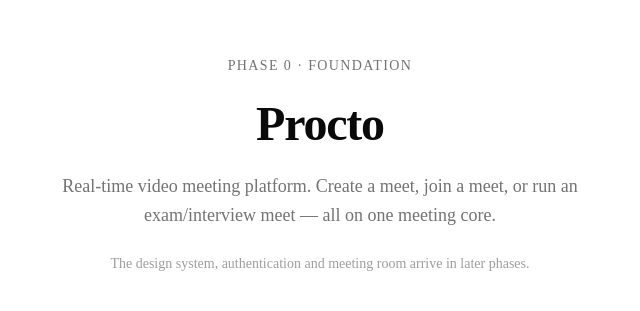
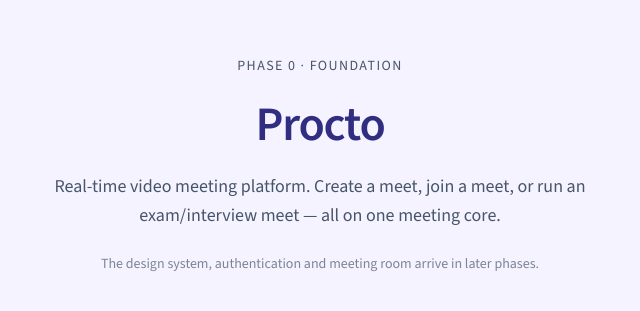
Before and after one commit to hasan19524/Proctra, a Next.js app in the folder frontend/: page / in a window 1280 px wide. Shown: the part 235-546 px from the top of the page, without its empty margins (320-960 px from the left). Built offline with nearby package versions, Linux system fonts and the light colour scheme.

Commit message:
feat(frontend): add design tokens, fonts and theme system

```diff
--- a/frontend/src/app/globals.css
+++ b/frontend/src/app/globals.css
@@ -4,41 +4,55 @@
 
 @custom-variant dark (&:is(.dark *));
 
+/*
+ * Procto token block — see DESIGN.md for the brief and MASTER deviation notes.
+ * Every surface/text pair below was contrast-checked for WCAG 2.2 AA (4.5:1)
+ * in its own mode. Components must consume these tokens only.
+ */
 @theme inline {
+  --font-sans: var(--font-body, "Source Sans 3", ui-sans-serif, system-ui, sans-serif);
+  --font-heading: var(--font-display, var(--font-body, ui-sans-serif, system-ui, sans-serif));
+  --font-mono: var(--font-code, "Geist Mono", ui-monospace, monospace);
+
   --color-background: var(--background);
   --color-foreground: var(--foreground);
-  --font-sans: var(--font-sans);
-  --font-mono: var(--font-geist-mono);
-  --font-heading: var(--font-sans);
+  --color-card: var(--card);
+  --color-card-foreground: var(--card-foreground);
+  --color-popover: var(--popover);
+  --color-popover-foreground: var(--popover-foreground);
+  --color-primary: var(--primary);
+  --color-primary-foreground: var(--primary-foreground);
+  --color-secondary: var(--secondary);
+  --color-secondary-foreground: var(--secondary-foreground);
+  --color-muted: var(--muted);
+  --color-muted-foreground: var(--muted-foreground);
+  --color-accent: var(--accent);
+  --color-accent-foreground: var(--accent-foreground);
+  --color-destructive: var(--destructive);
+  --color-destructive-foreground: var(--destructive-foreground);
+  --color-success: var(--success);
+  --color-success-foreground: var(--success-foreground);
+  --color-warning: var(--warning);
+  --color-warning-foreground: var(--warning-foreground);
+  --color-info: var(--info);
+  --color-info-foreground: var(--info-foreground);
+  --color-border: var(--border);
+  --color-input: var(--input);
+  --color-ring: var(--ring);
+  --color-chart-1: var(--chart-1);
+  --color-chart-2: var(--chart-2);
+  --color-chart-3: var(--chart-3);
+  --color-chart-4: var(--chart-4);
+  --color-chart-5: var(--chart-5);
+  --color-sidebar: var(--sidebar);
+  --color-sidebar-foreground: var(--sidebar-foreground);
+  --color-sidebar-primary: var(--sidebar-primary);
+  --color-sidebar-primary-foreground: var(--sidebar-primary-foreground);
+  --color-sidebar-accent: var(--sidebar-accent);
+  --color-sidebar-accent-foreground: var(--sidebar-accent-foreground);
+  --color-sidebar-border: var(--sidebar-border);
   --color-sidebar-ring: var(--sidebar-ring);
-  --color-sidebar-border: var(--sidebar-border);
-  --color-sidebar-accent-foreground: var(--sidebar-accent-foreground);
-  --color-sidebar-accent: var(--sidebar-accent);
-  --color-sidebar-primary-foreground: var(--sidebar-primary-foreground);
-  --color-sidebar-primary: var(--sidebar-primary);
-  --color-sidebar-foreground: var(--sidebar-foreground);
-  --color-sidebar: var(--sidebar);
-  --color-chart-5: var(--chart-5);
-  --color-chart-4: var(--chart-4);
-  --color-chart-3: var(--chart-3);
-  --color-chart-2: var(--chart-2);
-  --color-chart-1: var(--chart-1);
-  --color-ring: var(--ring);
-  --color-input: var(--input);
-  --color-border: var(--border);
-  --color-destructive: var(--destructive);
-  --color-accent-foreground: var(--accent-foreground);
-  --color-accent: var(--accent);
-  --color-muted-foreground: var(--muted-foreground);
-  --color-muted: var(--muted);
-  --color-secondary-foreground: var(--secondary-foreground);
-  --color-secondary: var(--secondary);
-  --color-primary-foreground: var(--primary-foreground);
-  --color-primary: var(--primary);
-  --color-popover-foreground: var(--popover-foreground);
-  --color-popover: var(--popover);
-  --color-card-foreground: var(--card-foreground);
-  --color-card: var(--card);
+
   --radius-sm: calc(var(--radius) * 0.6);
   --radius-md: calc(var(--radius) * 0.8);
   --radius-lg: var(--radius);
@@ -46,85 +60,124 @@
   --radius-2xl: calc(var(--radius) * 1.8);
   --radius-3xl: calc(var(--radius) * 2.2);
   --radius-4xl: calc(var(--radius) * 2.6);
+
+  /* Elevation — MASTER soft-shadow scale, slate-tinted for both modes */
+  --shadow-sm: 0 1px 2px rgb(15 23 42 / 0.06);
+  --shadow-md: 0 4px 6px -1px rgb(15 23 42 / 0.08), 0 2px 4px -2px rgb(15 23 42 / 0.06);
+  --shadow-lg: 0 10px 15px -3px rgb(15 23 42 / 0.1), 0 4px 6px -4px rgb(15 23 42 / 0.05);
+  --shadow-xl: 0 20px 25px -5px rgb(15 23 42 / 0.12), 0 8px 10px -6px rgb(15 23 42 / 0.06);
 }
 
 :root {
-  --background: oklch(1 0 0);
-  --foreground: oklch(0.145 0 0);
-  --card: oklch(1 0 0);
-  --card-foreground: oklch(0.145 0 0);
-  --popover: oklch(1 0 0);
-  --popover-foreground: oklch(0.145 0 0);
-  --primary: oklch(0.205 0 0);
-  --primary-foreground: oklch(0.985 0 0);
-  --secondary: oklch(0.97 0 0);
-  --secondary-foreground: oklch(0.205 0 0);
-  --muted: oklch(0.97 0 0);
-  --muted-foreground: oklch(0.556 0 0);
-  --accent: oklch(0.97 0 0);
-  --accent-foreground: oklch(0.205 0 0);
-  --destructive: oklch(0.577 0.245 27.325);
-  --border: oklch(0.922 0 0);
-  --input: oklch(0.922 0 0);
-  --ring: oklch(0.708 0 0);
-  --chart-1: oklch(0.87 0 0);
-  --chart-2: oklch(0.556 0 0);
-  --chart-3: oklch(0.439 0 0);
-  --chart-4: oklch(0.371 0 0);
-  --chart-5: oklch(0.269 0 0);
+  --background: #f5f3ff;
+  --foreground: #312e81;
+  --card: #ffffff;
+  --card-foreground: #312e81;
+  --popover: #ffffff;
+  --popover-foreground: #312e81;
+  --primary: #4f46e5;
+  --primary-foreground: #ffffff;
+  --secondary: #e8eafb;
+  --secondary-foreground: #312e81;
+  --muted: #ebeff9;
+  --muted-foreground: #475569;
+  --accent: #edeffc;
+  --accent-foreground: #312e81;
+  --destructive: #b91c1c;
+  --destructive-foreground: #ffffff;
+  --success: #047857;
+  --success-foreground: #ffffff;
+  --warning: #b45309;
+  --warning-foreground: #ffffff;
+  --info: #1d4ed8;
+  --info-foreground: #ffffff;
+  --border: #e0e7ff;
+  --input: #d6dbf6;
+  --ring: #6366f1;
+  --chart-1: #6366f1;
+  --chart-2: #818cf8;
+  --chart-3: #059669;
+  --chart-4: #f59e0b;
+  --chart-5: #312e81;
   --radius: 0.625rem;
-  --sidebar: oklch(0.985 0 0);
-  --sidebar-foreground: oklch(0.145 0 0);
-  --sidebar-primary: oklch(0.205 0 0);
-  --sidebar-primary-foreground: oklch(0.985 0 0);
-  --sidebar-accent: oklch(0.97 0 0);
-  --sidebar-accent-foreground: oklch(0.205 0 0);
-  --sidebar-border: oklch(0.922 0 0);
-  --sidebar-ring: oklch(0.708 0 0);
+  --sidebar: #ffffff;
+  --sidebar-foreground: #312e81;
+  --sidebar-primary: #4f46e5;
+  --sidebar-primary-foreground: #ffffff;
+  --sidebar-accent: #edeffc;
+  --sidebar-accent-foreground: #312e81;
+  --sidebar-border: #e0e7ff;
+  --sidebar-ring: #6366f1;
+  color-scheme: light;
 }
 
 .dark {
-  --background: oklch(0.145 0 0);
-  --foreground: oklch(0.985 0 0);
-  --card: oklch(0.205 0 0);
-  --card-foreground: oklch(0.985 0 0);
-  --popover: oklch(0.205 0 0);
-  --popover-foreground: oklch(0.985 0 0);
-  --primary: oklch(0.922 0 0);
-  --primary-foreground: oklch(0.205 0 0);
-  --secondary: oklch(0.269 0 0);
-  --secondary-foreground: oklch(0.985 0 0);
-  --muted: oklch(0.269 0 0);
-  --muted-foreground: oklch(0.708 0 0);
-  --accent: oklch(0.269 0 0);
-  --accent-foreground: oklch(0.985 0 0);
-  --destructive: oklch(0.704 0.191 22.216);
-  --border: oklch(1 0 0 / 10%);
-  --input: oklch(1 0 0 / 15%);
-  --ring: oklch(0.556 0 0);
-  --chart-1: oklch(0.87 0 0);
-  --chart-2: oklch(0.556 0 0);
-  --chart-3: oklch(0.439 0 0);
-  --chart-4: oklch(0.371 0 0);
-  --chart-5: oklch(0.269 0 0);
-  --sidebar: oklch(0.205 0 0);
-  --sidebar-foreground: oklch(0.985 0 0);
-  --sidebar-primary: oklch(0.488 0.243 264.376);
-  --sidebar-primary-foreground: oklch(0.985 0 0);
-  --sidebar-accent: oklch(0.269 0 0);
-  --sidebar-accent-foreground: oklch(0.985 0 0);
-  --sidebar-border: oklch(1 0 0 / 10%);
-  --sidebar-ring: oklch(0.556 0 0);
+  --background: #121124;
+  --foreground: #edeefb;
+  --card: #1a1936;
+  --card-foreground: #edeefb;
+  --popover: #1a1936;
+  --popover-foreground: #edeefb;
+  --primary: #818cf8;
+  --primary-foreground: #0b0a1f;
+  --secondary: #24234a;
+  --secondary-foreground: #e4e6ff;
+  --muted: #24234a;
+  --muted-foreground: #a3a6cc;
+  --accent: #2a2a52;
+  --accent-foreground: #e8eaff;
+  --destructive: #f87171;
+  --destructive-foreground: #2c0a0a;
+  --success: #34d399;
+  --success-foreground: #06281f;
+  --warning: #fbbf24;
+  --warning-foreground: #2a1a02;
+  --info: #60a5fa;
+  --info-foreground: #07162e;
+  --border: rgb(255 255 255 / 10%);
+  --input: rgb(255 255 255 / 16%);
+  --ring: #818cf8;
+  --chart-1: #a5b4fc;
+  --chart-2: #818cf8;
+  --chart-3: #34d399;
+  --chart-4: #fbbf24;
+  --chart-5: #c7d2fe;
+  --sidebar: #0f0e1f;
+  --sidebar-foreground: #edeefb;
+  --sidebar-primary: #818cf8;
+  --sidebar-primary-foreground: #0b0a1f;
+  --sidebar-accent: #2a2a52;
+  --sidebar-accent-foreground: #e8eaff;
+  --sidebar-border: rgb(255 255 255 / 10%);
+  --sidebar-ring: #818cf8;
+  color-scheme: dark;
 }
 
 @layer base {
   * {
     @apply border-border outline-ring/50;
   }
+  html {
+    @apply font-sans;
+  }
   body {
     @apply bg-background text-foreground;
   }
-  html {
-    @apply font-sans;
+  button:not(:disabled),
+  [role="button"]:not(:disabled),
+  [role="option"]:not(:disabled),
+  summary {
+    cursor: pointer;
   }
 }
+
+@media (prefers-reduced-motion: reduce) {
+  *,
+  *::before,
+  *::after {
+    animation-duration: 0.01ms !important;
+    animation-iteration-count: 1 !important;
+    transition-duration: 0.01ms !important;
+    scroll-behavior: auto !important;
+  }
+}
--- a/frontend/src/app/layout.tsx
+++ b/frontend/src/app/layout.tsx
@@ -1,16 +1,30 @@
 import type { Metadata } from "next";
-import { Geist, Geist_Mono } from "next/font/google";
+import { Geist_Mono, Lexend, Source_Sans_3 } from "next/font/google";
 import "./globals.css";
 
-const geistSans = Geist({
-  variable: "--font-geist-sans",
+import { ThemeProvider } from "@/components/theme/theme-provider";
+import { Toaster } from "@/components/ui/toast";
+import { TooltipProvider } from "@/components/ui/tooltip";
+
+const bodyFont = Source_Sans_3({
+  variable: "--font-body",
   subsets: ["latin"],
+  display: "swap",
 });
 
-const geistMono = Geist_Mono({
-  variable: "--font-geist-mono",
+const headingFont = Lexend({
+  variable: "--font-display",
   subsets: ["latin"],
+  display: "swap",
 });
+
+const codeFont = Geist_Mono({
+  variable: "--font-code",
+  subsets: ["latin"],
+  display: "swap",
+});
+
+const themeScript = `(function(){try{var t=localStorage.getItem("procto-theme");var dark=t==="dark"||(t!=="light"&&window.matchMedia("(prefers-color-scheme: dark)").matches);document.documentElement.classList.toggle("dark",dark)}catch(e){}})();`;
 
 export const metadata: Metadata = {
   title: "Procto",
@@ -19,8 +33,20 @@ export const metadata: Metadata = {
 
 export default function RootLayout({ children }: LayoutProps<"/">) {
   return (
-    <html lang="en" className={`${geistSans.variable} ${geistMono.variable} h-full antialiased`}>
-      <body className="flex min-h-full flex-col">{children}</body>
+    <html
+      lang="en"
+      suppressHydrationWarning
+      className={`${bodyFont.variable} ${headingFont.variable} ${codeFont.variable} h-full antialiased`}
+    >
+      <body className="flex min-h-full flex-col">
+        <script dangerouslySetInnerHTML={{ __html: themeScript }} />
+        <ThemeProvider>
+          <TooltipProvider delay={300}>
+            {children}
+            <Toaster />
+          </TooltipProvider>
+        </ThemeProvider>
+      </body>
     </html>
   );
 }
--- /dev/null
+++ b/frontend/src/components/theme/theme-provider.tsx
@@ -0,0 +1,83 @@
+"use client";
+
+import * as React from "react";
+
+type Theme = "light" | "dark" | "system";
+
+type ThemeContextValue = {
+  theme: Theme;
+  setTheme: (theme: Theme) => void;
+  resolvedTheme: "light" | "dark";
+};
+
+const STORAGE_KEY = "procto-theme";
+const DARK_MEDIA_QUERY = "(prefers-color-scheme: dark)";
+
+const ThemeContext = React.createContext<ThemeContextValue | null>(null);
+
+function isTheme(value: unknown): value is Theme {
+  return value === "light" || value === "dark" || value === "system";
+}
+
+function readStoredTheme(): Theme {
+  if (typeof window === "undefined") return "system";
+  try {
+    const stored = window.localStorage.getItem(STORAGE_KEY);
+    return isTheme(stored) ? stored : "system";
+  } catch {
+    return "system";
+  }
+}
+
+function prefersDark(): boolean {
+  return window.matchMedia(DARK_MEDIA_QUERY).matches;
+}
+
+function resolveTheme(theme: Theme): "light" | "dark" {
+  if (theme === "system") return prefersDark() ? "dark" : "light";
+  return theme;
+}
+
+function ThemeProvider({ children }: { children: React.ReactNode }) {
+  const [theme, setThemeState] = React.useState<Theme>(() => readStoredTheme());
+  const [resolvedTheme, setResolvedTheme] = React.useState<"light" | "dark">("light");
+
+  React.useEffect(() => {
+    const media = window.matchMedia(DARK_MEDIA_QUERY);
+    const apply = () => {
+      const resolved = resolveTheme(theme);
+      document.documentElement.classList.toggle("dark", resolved === "dark");
+      setResolvedTheme(resolved);
+    };
+    apply();
+    media.addEventListener("change", apply);
+    return () => media.removeEventListener("change", apply);
+  }, [theme]);
+
+  const setTheme = React.useCallback((next: Theme) => {
+    setThemeState(next);
+    try {
+      window.localStorage.setItem(STORAGE_KEY, next);
+    } catch {
+      // storage unavailable — session-only preference
+    }
+  }, []);
+
+  const value = React.useMemo(
+    () => ({ theme, setTheme, resolvedTheme }),
+    [theme, setTheme, resolvedTheme],
+  );
+
+  return <ThemeContext.Provider value={value}>{children}</ThemeContext.Provider>;
+}
+
+function useTheme(): ThemeContextValue {
+  const context = React.useContext(ThemeContext);
+  if (!context) {
+    throw new Error("useTheme must be used within a ThemeProvider");
+  }
+  return context;
+}
+
+export { ThemeProvider, useTheme, STORAGE_KEY as THEME_STORAGE_KEY };
+export type { Theme };
--- /dev/null
+++ b/frontend/src/components/theme/theme-toggle.tsx
@@ -0,0 +1,49 @@
+"use client";
+
+import { MonitorIcon, MoonIcon, SunIcon } from "lucide-react";
+
+import { Button } from "@/components/ui/button";
+import {
+  DropdownMenu,
+  DropdownMenuContent,
+  DropdownMenuRadioGroup,
+  DropdownMenuRadioItem,
+  DropdownMenuTrigger,
+} from "@/components/ui/dropdown-menu";
+
+import { useTheme, type Theme } from "./theme-provider";
+
+const THEME_OPTIONS: { value: Theme; label: string; Icon: typeof SunIcon }[] = [
+  { value: "light", label: "Light", Icon: SunIcon },
+  { value: "dark", label: "Dark", Icon: MoonIcon },
+  { value: "system", label: "System", Icon: MonitorIcon },
+];
+
+function ThemeToggle() {
+  const { theme, setTheme, resolvedTheme } = useTheme();
+  const CurrentIcon = resolvedTheme === "dark" ? MoonIcon : SunIcon;
+
+  return (
+    <DropdownMenu>
+      <DropdownMenuTrigger
+        render={
+          <Button variant="outline" size="icon" aria-label="Change color theme">
+            <CurrentIcon />
+          </Button>
+        }
+      />
+      <DropdownMenuContent align="end">
+        <DropdownMenuRadioGroup value={theme} onValueChange={(value) => setTheme(value as Theme)}>
+          {THEME_OPTIONS.map(({ value, label, Icon }) => (
+            <DropdownMenuRadioItem key={value} value={value}>
+              <Icon data-icon="inline-start" />
+              {label}
+            </DropdownMenuRadioItem>
+          ))}
+        </DropdownMenuRadioGroup>
+      </DropdownMenuContent>
+    </DropdownMenu>
+  );
+}
+
+export { ThemeToggle };
```
